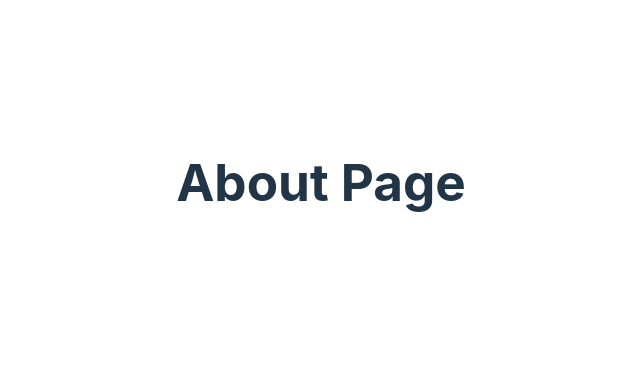
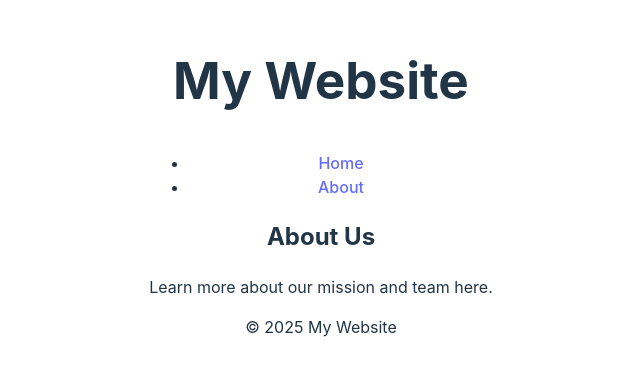
Before and after one commit to cfahim/uvu_cs3660_react, a React (Vite) app: page /about in a window 1280 px wide. Shown: the part 218-594 px from the top of the page, without its empty margins (319-959 px from the left). Built offline with nearby package versions, Linux system fonts and the light colour scheme.

Commit message:
added main layout to ReactHome and About

```diff
--- a/src/App.jsx
+++ b/src/App.jsx
@@ -1,19 +1,16 @@
 import { Routes, Route } from 'react-router-dom';
 import ReactHome from './pages/ReactHome';
+import About from './pages/About';
 
-
-const About = () => <h1>About Page</h1>;
 const NotFound = () => <h1>404 - Not Found</h1>;
 
 function App() {
   return (
-    <div>
       <Routes>
         <Route path="/" element={<ReactHome />} />
         <Route path="/about" element={<About />} />
         <Route path="*" element={<NotFound />} />
       </Routes>
-    </div>
   );
 }
 
--- /dev/null
+++ b/src/pages/About.jsx
@@ -0,0 +1,13 @@
+import React from "react";
+import MainLayout from "./layouts/MainLayout";
+
+const About = () => {
+    return (
+        <MainLayout>
+            <h2>About Us</h2>
+            <p>Learn more about our mission and team here.</p>
+        </MainLayout>
+    );
+};
+
+export default About;
--- /dev/null
+++ b/src/pages/MainFooter.jsx
@@ -0,0 +1,11 @@
+import React from "react";
+
+const MainFooter = () => {
+    return (
+        <footer>
+            <p>&copy; {new Date().getFullYear()} My Website</p>
+        </footer>
+    );
+};
+
+export default MainFooter;
--- /dev/null
+++ b/src/pages/MainNav.jsx
@@ -0,0 +1,15 @@
+import React from "react";
+
+const MainNav = () => {
+    return (
+        <nav>
+            <h1>My Website</h1>
+            <ul>
+                <li><a href="/">Home</a></li>
+                <li><a href="/about">About</a></li>
+            </ul>
+        </nav>
+    );
+};
+
+export default MainNav;
--- a/src/pages/ReactHome.jsx
+++ b/src/pages/ReactHome.jsx
@@ -2,13 +2,14 @@ import { useState } from 'react' // React hooks are supported, a way to manage s
 import reactLogo from '../assets/react.svg' // Vite supports importing images and other assets
 import viteLogo from '/vite.svg' // Vite also supports aliases, like the / in this path
 import './css/ReactHome.css' // this will inject all the css code in a <style> tag inside <head>
+import MainLayout from './layouts/MainLayout'
 
 function ReactHome() {
   const [count, setCount] = useState(0) // useState is a hook that returns a stateful value and a function to update it
 
   // <> is React.Fragment shorthand, like wrapping in a <div> but without adding the extra div to the DOM
   return (
-    <>
+    <MainLayout>
       <div>
         <a href="https://vite.dev" target="_blank">
           <img src={viteLogo} className="logo" alt="Vite logo" />
@@ -29,7 +30,7 @@ function ReactHome() {
       <p className="read-the-docs">
         Click on the Vite and React logos to learn more
       </p>
-    </>
+    </MainLayout>
   )
 }
 
--- /dev/null
+++ b/src/pages/layouts/MainLayout.jsx
@@ -0,0 +1,14 @@
+import MainNav from "../MainNav";
+import MainFooter from "../MainFooter";
+
+const MainLayout = ({ children }) => {
+  return (
+    <div>
+      <MainNav />
+      {children}
+      <MainFooter />
+    </div>
+  );
+};
+
+export default MainLayout;
```
